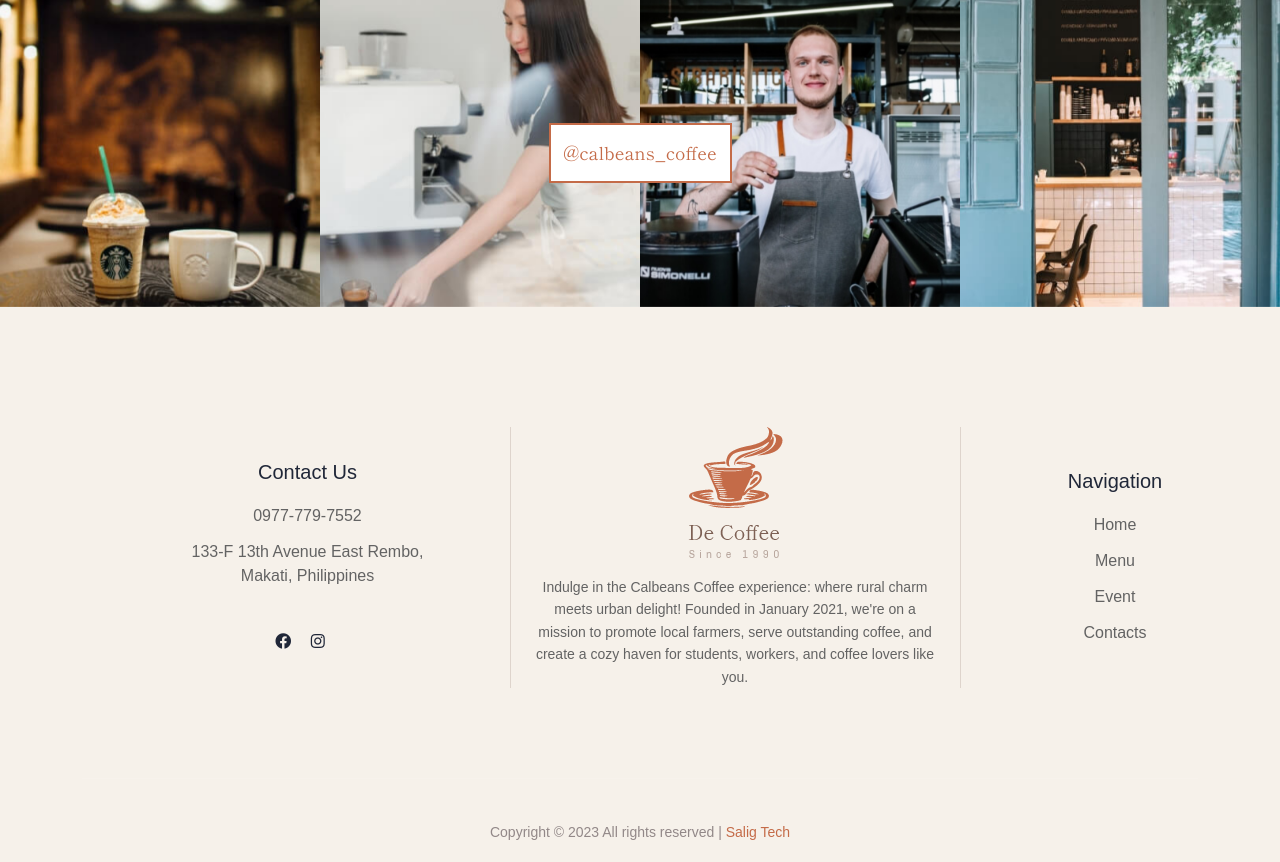
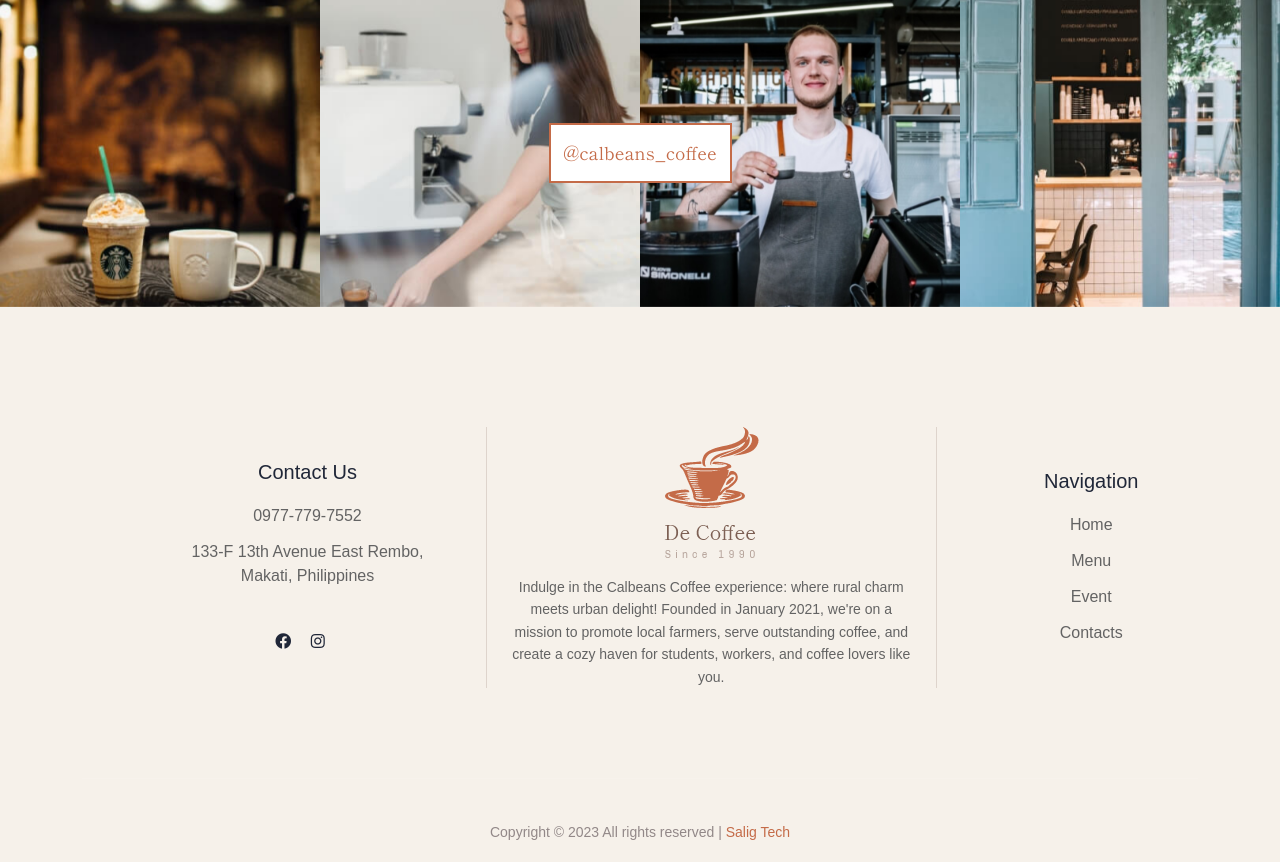
Before and after one commit to salig-dev/calbeans, a PHP site: page / in a window 1280 px wide. Shown: the part 5390-6252 px from the top of the page. Run offline with PHP 8.4, Linux system fonts and the light colour scheme; some web fonts are replaced.

Commit message:
Added 2 bootstrap classes: mx-auto & px-auto

```diff
--- a/assets/css/style.css
+++ b/assets/css/style.css
@@ -40,6 +40,18 @@ p {
 .clear {
   clear: both;
 }
+
+.mx-auto{
+  margin-left: auto;
+  margin-right: auto;
+}
+
+.px-auto{
+  padding-left: auto;
+  padding-right: auto;
+
+}
+
 .mb-5 {
   margin-bottom: 5px;
 }
```
